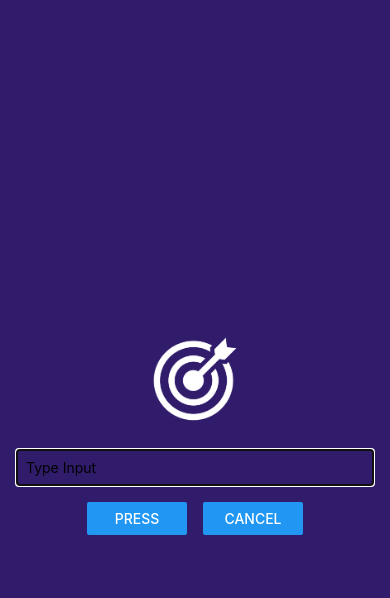
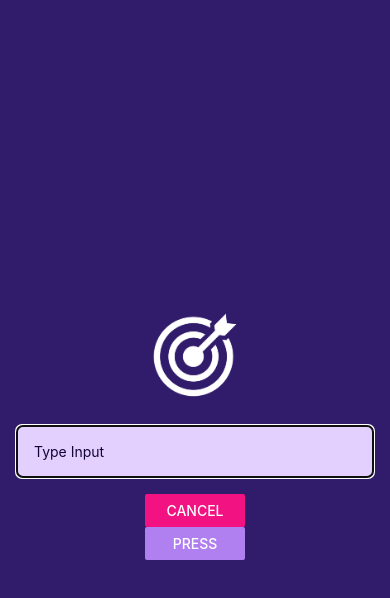
Before and after one commit to JJHyeok13/Udemy-React-Native, a React Native app: screen / in a window 390 px wide. Both pictures are taken after a click on the button "ADD NEW GOAL". Shown: the top 598 px of the page. Built offline with nearby package versions, Linux system fonts and the light colour scheme.

Commit message:
스타일 수정 및 Expo StatusBar 사용

```diff
--- a/App.js
+++ b/App.js
@@ -1,5 +1,6 @@
 import { useState } from "react";
 import { StyleSheet, View, FlatList, Button } from "react-native";
+import { StatusBar } from "expo-status-bar";
 
 import GoalItem from "./components/GoalItem";
 import GoalInput from "./components/GoalInput";
@@ -31,10 +32,12 @@
   };
 
   return (
+    <>
+      <StatusBar style="light" />
       <View style={styles.container}>
         <Button
           title="Add New Goal"
-        color="#5E0ACC"
+          color="#A065EC"
           onPress={startAddGoalHandler}
         />
 
@@ -71,6 +74,7 @@
           />
         </View>
       </View>
+    </>
   );
 }
 
--- a/app.json
+++ b/app.json
@@ -6,6 +6,7 @@
     "orientation": "portrait",
     "icon": "./assets/icon.png",
     "userInterfaceStyle": "light",
+    "backgroundColor": "#1E085A",
     "splash": {
       "image": "./assets/splash.png",
       "resizeMode": "contain",
--- a/components/GoalInput.js
+++ b/components/GoalInput.js
@@ -35,11 +35,11 @@
         />
         <View style={styles.buttonContainer}>
           <View style={styles.button}>
-            <Button title="Press" onPress={addGoalHandler} />
+            <Button title="Cancel" onPress={props.onCancel} color="#F31282" />
           </View>
-          <View style={styles.button}>
-            <Button title="Cancel" onPress={props.onCancel} />
-          </View>
+        </View>
+        <View style={styles.button}>
+          <Button title="Press" onPress={addGoalHandler} color="#B180F0" />
         </View>
       </View>
     </Modal>
@@ -63,9 +63,12 @@
   },
   textInput: {
     width: "100%",
-    padding: 8,
+    padding: 16,
     borderWidth: 2,
-    borderColor: "#CCCCCC",
+    borderRadius: 6,
+    borderColor: "#E4D0FF",
+    backgroundColor: "#E4D0FF",
+    color: "#120438",
   },
   buttonContainer: {
     marginTop: 16,
```
Lines whose indentation alone changed are shown as unchanged.
